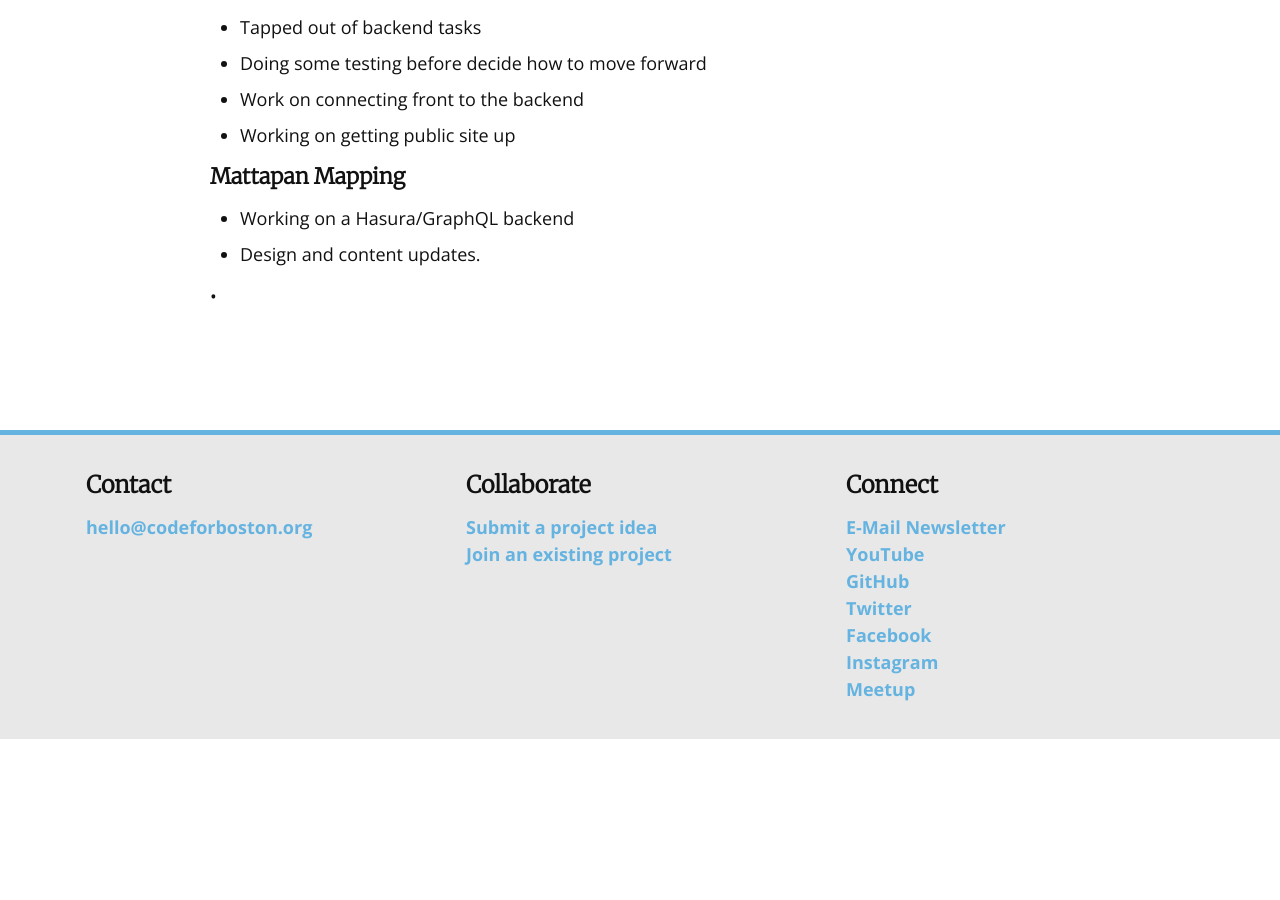
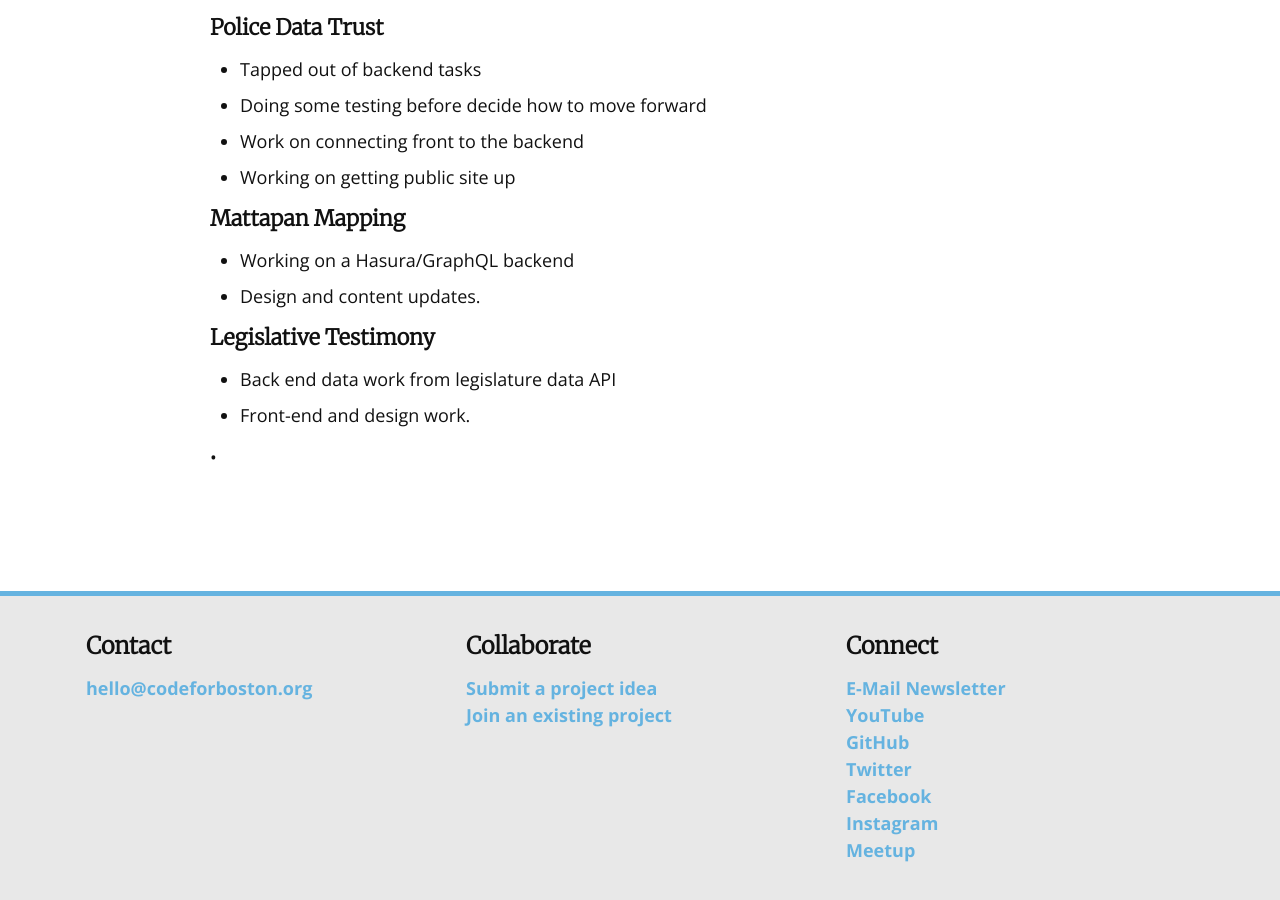
Before and after one commit to codeforboston/codeforboston.org, a Jekyll site: the page built from _posts/2022-01-26-congress-goes-digital.md, in a window 1280 px wide and 900 px high, scrolled down 1685 px. Built offline with Jekyll 4.4.1, drawn with Linux system fonts in a browser that asks for light colours; nearby versions of some CDN libraries; before the commit the page ends 2424 px from its top, so only the background shows below that; some of the changed text lies outside the part shown.

Commit message:
Add Legislative Testimony Project

```diff
--- a/_posts/2022-01-26-congress-goes-digital.md
+++ b/_posts/2022-01-26-congress-goes-digital.md
@@ -37,3 +39,7 @@
 ## Mattapan Mapping
 * Working on a Hasura/GraphQL backend
 * Design and content updates.
+
+## Legislative Testimony
+* Back end data work from legislature data API
+* Front-end and design work.
```
Also changed, not shown: other parts of _posts/2022-01-26-congress-goes-digital.md (+3 -1 lines).
